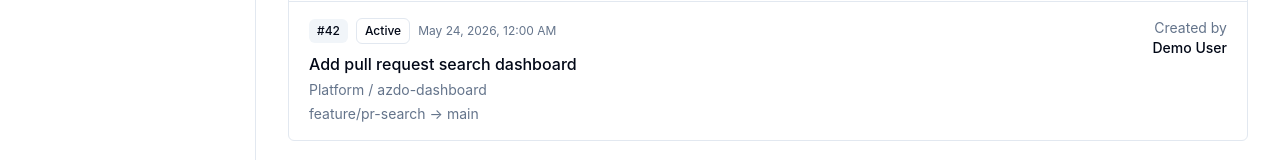
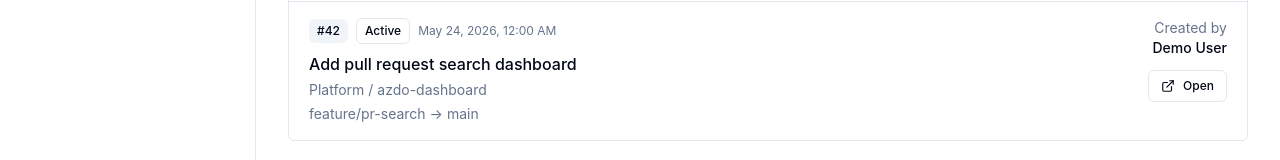
Before and after one commit to ntaksh42/DevDeck, a React (Vite) app: page / in a window 1280 px wide. Both pictures are taken after typing "Sample" into the empty fields and a click on the button "Search". Shown: the part 286-446 px from the top of the page. Built offline with nearby package versions, Linux system fonts and the light colour scheme.

Commit message:
feat(ui): open Azure DevOps result links

```diff
--- a/src/App.tsx
+++ b/src/App.tsx
@@ -2,6 +2,7 @@ import { FormEvent, ReactNode, useMemo, useState } from "react";
 import { useMutation, useQuery, useQueryClient } from "@tanstack/react-query";
 import {
   Building2,
+  ExternalLink,
   GitCommitHorizontal,
   Eye,
   EyeOff,
@@ -26,6 +27,7 @@ import {
   type SearchPullRequestsInput,
   type WorkItemSummary,
 } from "@/lib/azdoCommands";
+import { openExternalUrl } from "@/lib/openExternal";
 
 type View = "pullRequests" | "workItems" | "commits" | "settings";
 
@@ -300,6 +302,7 @@ function CommitRow({ commit }: { commit: CommitSummary }) {
         {commit.authorEmail ? (
           <p className="text-muted-foreground">{commit.authorEmail}</p>
         ) : null}
+        <OpenInAzureDevOpsButton url={commit.webUrl} />
       </div>
     </div>
   );
@@ -489,6 +492,7 @@ function WorkItemRow({ workItem }: { workItem: WorkItemSummary }) {
       <div className="text-left text-sm lg:text-right">
         <p className="text-muted-foreground">Assigned to</p>
         <p className="font-medium">{workItem.assignedTo ?? "Unassigned"}</p>
+        <OpenInAzureDevOpsButton url={workItem.webUrl} />
       </div>
     </div>
   );
@@ -715,8 +719,30 @@ function PullRequestRow({
       <div className="text-left text-sm lg:text-right">
         <p className="text-muted-foreground">Created by</p>
         <p className="font-medium">{pullRequest.createdBy ?? "Unknown"}</p>
+        <OpenInAzureDevOpsButton url={pullRequest.webUrl} />
       </div>
     </div>
+  );
+}
+
+function OpenInAzureDevOpsButton({ url }: { url: string | null }) {
+  if (!url) {
+    return null;
+  }
+
+  return (
+    <button
+      type="button"
+      onClick={() => {
+        void openExternalUrl(url);
+      }}
+      className="mt-3 inline-flex h-8 items-center justify-center gap-2 rounded-md border border-border px-3 text-xs font-medium text-foreground hover:bg-secondary"
+      aria-label="Open in Azure DevOps"
+      title="Open in Azure DevOps"
+    >
+      <ExternalLink className="h-3.5 w-3.5" aria-hidden="true" />
+      Open
+    </button>
   );
 }
 
--- a/src/lib/azdoCommands.ts
+++ b/src/lib/azdoCommands.ts
@@ -1,5 +1,6 @@
 import { invoke } from "@tauri-apps/api/core";
 import { z } from "zod";
+import { isTauriRuntime } from "@/lib/runtime";
 
 const organizationSchema = z.object({
   id: z.string(),
@@ -142,15 +143,6 @@ async function invokeCommand(command: string, args?: unknown): Promise<unknown>
   return demoInvoke(command, args);
 }
 
-function isTauriRuntime(): boolean {
-  return (
-    typeof window !== "undefined" &&
-    "__TAURI_INTERNALS__" in window &&
-    typeof (window as Window & { __TAURI_INTERNALS__?: unknown })
-      .__TAURI_INTERNALS__ === "object"
-  );
-}
-
 const demoOrganization: Organization = {
   id: "contoso",
   name: "contoso",
--- /dev/null
+++ b/src/lib/openExternal.ts
@@ -0,0 +1,16 @@
+import { openUrl } from "@tauri-apps/plugin-opener";
+import { isTauriRuntime } from "@/lib/runtime";
+
+export async function openExternalUrl(url: string): Promise<void> {
+  const parsedUrl = new URL(url);
+  if (parsedUrl.protocol !== "https:" && parsedUrl.protocol !== "http:") {
+    throw new Error("Only http and https URLs can be opened.");
+  }
+
+  if (isTauriRuntime()) {
+    await openUrl(parsedUrl.toString());
+    return;
+  }
+
+  window.open(parsedUrl.toString(), "_blank", "noopener,noreferrer");
+}
--- /dev/null
+++ b/src/lib/runtime.ts
@@ -0,0 +1,8 @@
+export function isTauriRuntime(): boolean {
+  return (
+    typeof window !== "undefined" &&
+    "__TAURI_INTERNALS__" in window &&
+    typeof (window as Window & { __TAURI_INTERNALS__?: unknown })
+      .__TAURI_INTERNALS__ === "object"
+  );
+}
```
Also changed, not shown: 4 other files (tests, documents, lock files or other folders).
